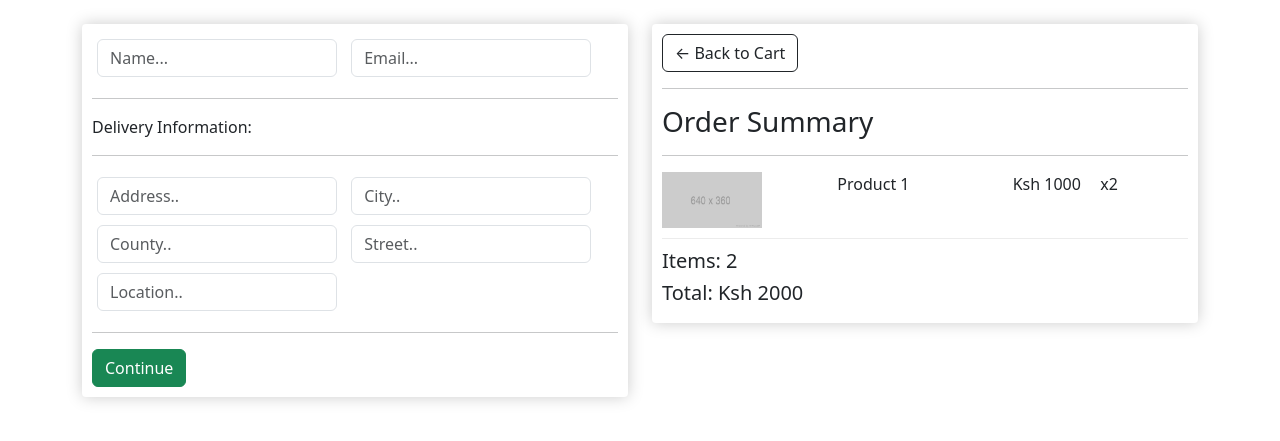
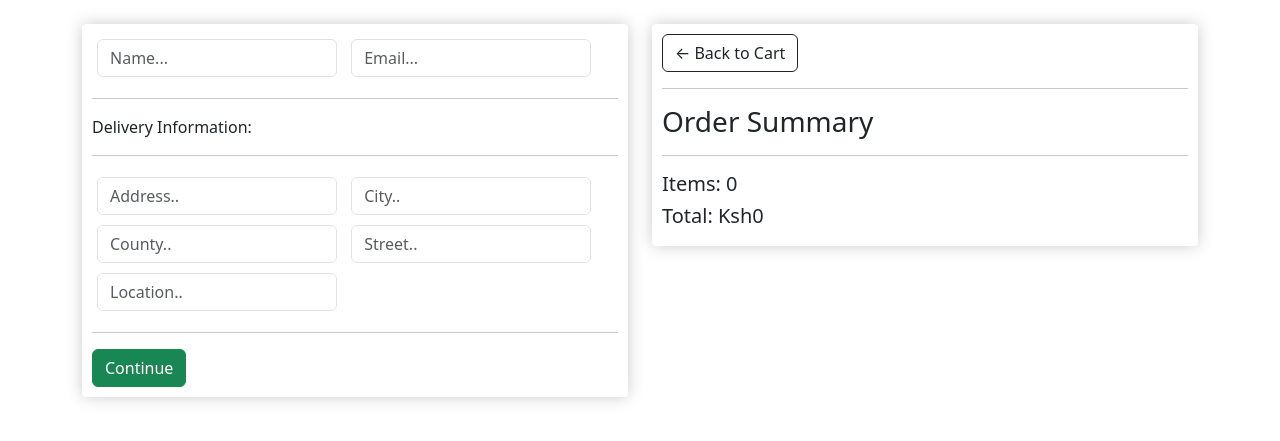
Before and after one commit to sammwaura/ecommerce, a Django app: page /checkout/ in a window 1280 px wide. Shown: the part 95-536 px from the top of the page. Run offline with Django 4.2, Linux system fonts and the light colour scheme.

Commit message:
modidy files

```diff
--- a/store/templates/store/checkout.html
+++ b/store/templates/store/checkout.html
@@ -57,14 +57,16 @@
                 <hr>
                 <h3>Order Summary</h3>
                 <hr>
+                {% for item in items%}
                 <div class="cart-row">
-                    <div style="flex:2"><img class="row-image" src="{% static 'images/placeholder.png' %}"></div>
-                    <div style="flex:2"><p>Product 1</p></div>
-                    <div style="flex:1"><p>Ksh 1000</p></div>
-                    <div style="flex:1"><p>x2</p></div>
+                    <div style="flex:2"><img class="row-image" src="{{item.product.imageURL}}"></div>
+                    <div style="flex:2"><p>{{item.product.name}}</p></div>
+                    <div style="flex:1"><p>{{item.product.price}}</p></div>
+                    <div style="flex:1"><p>{{item.product.quantity}}</p></div>
                 </div>
-                <h5>Items:  2</h5>
-                <h5>Total:  Ksh 2000</h5>
+                {% endfor %}
+                <h5>Items:  {{order.get_cart_items}}</h5>
+                <h5>Total:  Ksh{{order.get_cart_total}}</h5>
             </div>
         </div>
     </div>
--- a/store/views.py
+++ b/store/views.py
@@ -20,6 +20,15 @@ def cart(request):
     context = {'items':items, 'order':order}
     return render(request, 'store/cart.html', context)
 
+
 def checkout(request):
-    context = {}
+    if request.user.is_authenticated:
+        customer = request.user.customer
+        order, created = Order.objects.get_or_create(customer=customer, complete=False)
+        items = order.orderitem_set.all()
+    else:
+        items = []
+        order = {'get_cart_total':0, 'get_cart_items':0 }
+
+    context = {'items':items, 'order':order}
     return render(request, 'store/checkout.html', context)
```
